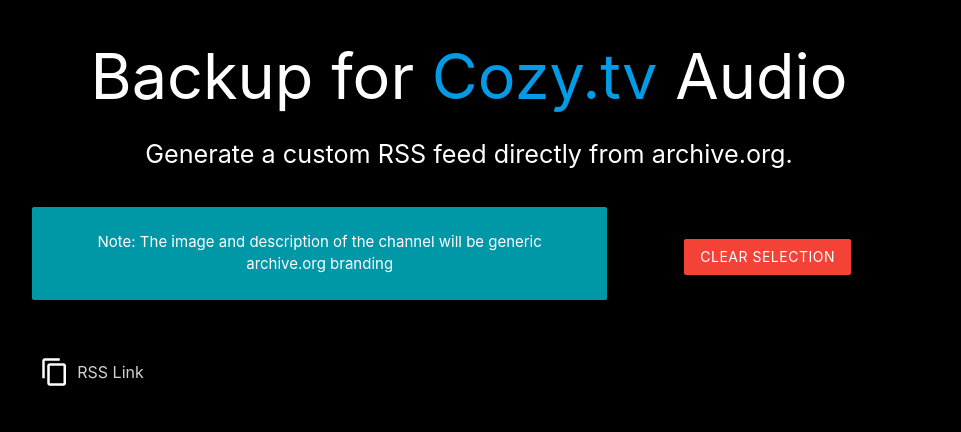
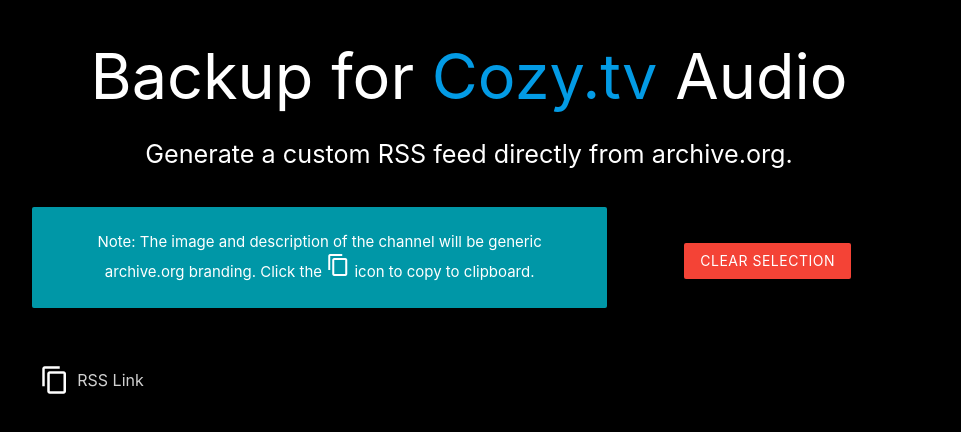
Before and after one commit to KANYEcode/cozyRSS, a plain HTML site: page index.html in a window 1280 px wide. Shown: the top 432 px of the page, without its empty margins (171-1132 px from the left). Drawn offline with nearby package versions, Linux system fonts and the light colour scheme.

Commit message:
Update index.html
add icon instruction

```diff
--- a/index.html
+++ b/index.html
@@ -33,7 +33,9 @@
             <div class="card-panel cyan darken-2">
               <span class="white-text"
                 >Note: The image and description of the channel will be generic
-                archive.org branding
+                archive.org branding. Click the
+                <i class="material-icons">content_copy</i>
+                icon to copy to clipboard.
               </span>
             </div>
           </div>
```
